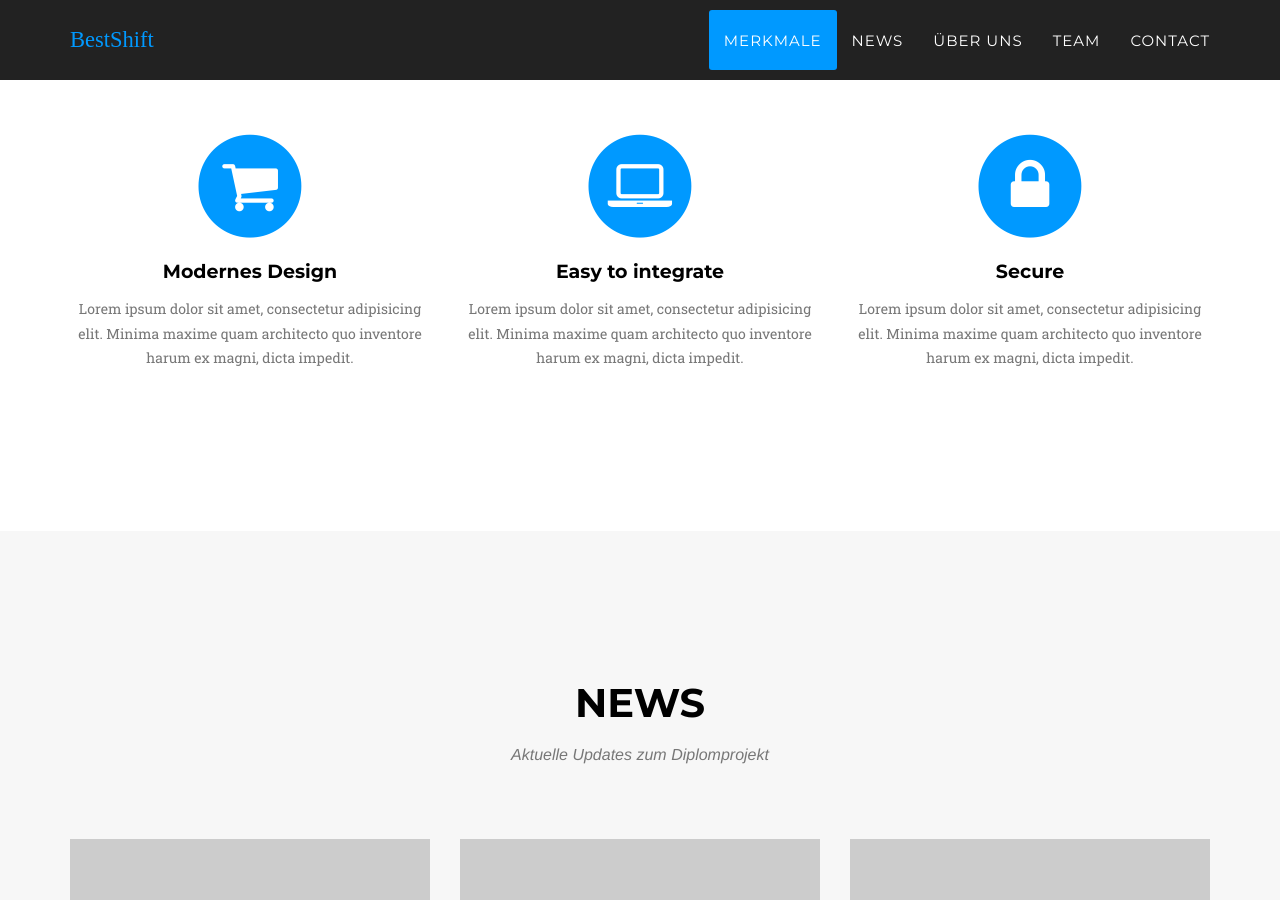
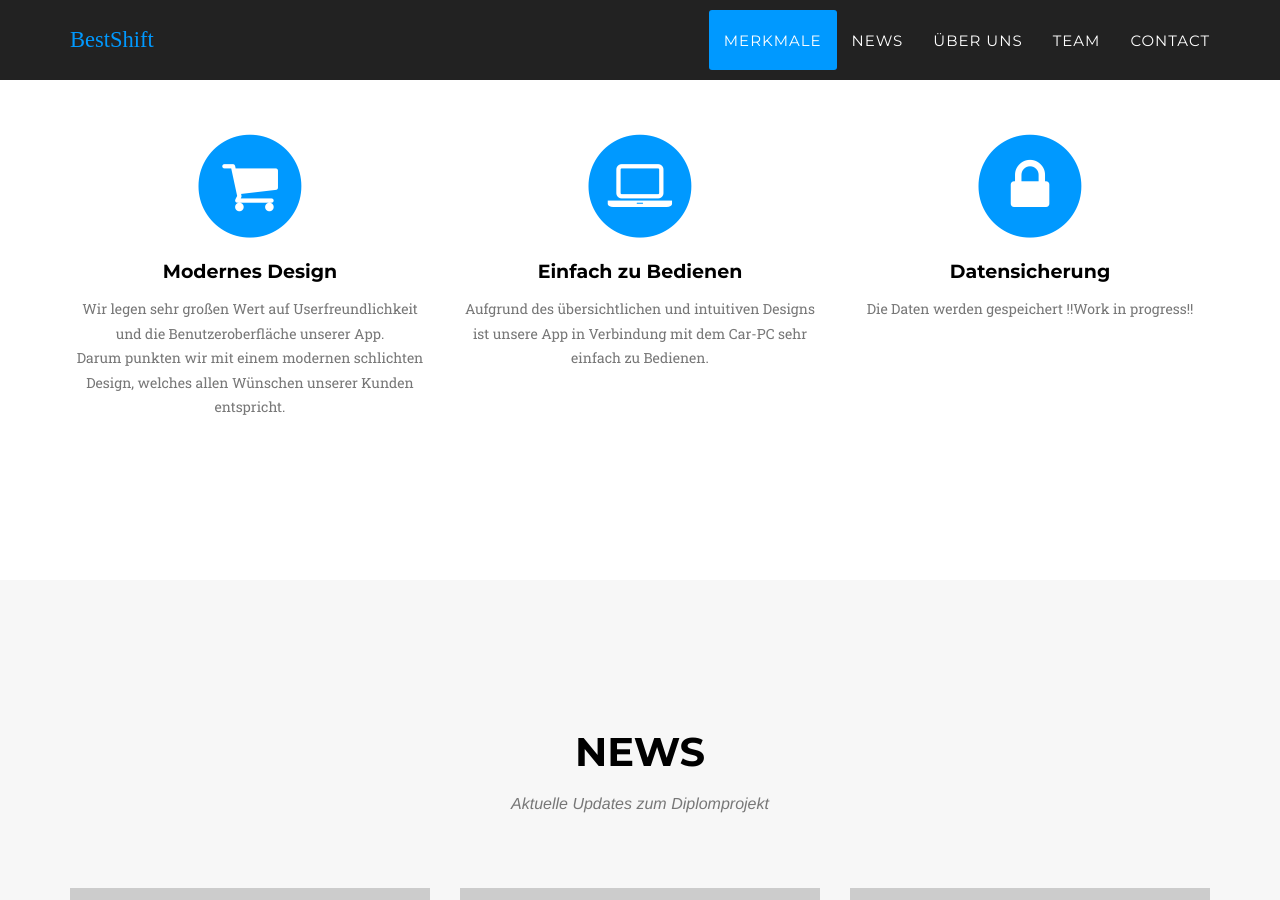
Before and after one commit to BestShift/documents, a Jekyll site: the page built from index.html, in a window 1280 px wide and 900 px high, scrolled down 1081 px. Built offline with Jekyll 4.4.1, drawn with Linux system fonts in a browser that asks for light colours; some web fonts are replaced.

Commit message:
Updated services.html

```diff
--- a/_includes/services.html
+++ b/_includes/services.html
@@ -14,23 +14,29 @@
                         <i class="fa fa-shopping-cart fa-stack-1x fa-inverse"></i>
                     </span>
                     <h4 class="service-heading">Modernes Design</h4>
-                    <p class="text-muted">Lorem ipsum dolor sit amet, consectetur adipisicing elit. Minima maxime quam architecto quo inventore harum ex magni, dicta impedit.</p>
+                    <p class="text-muted">
+					    Wir legen sehr großen Wert auf Userfreundlichkeit und die Benutzeroberfläche unserer App.
+                        <br/>
+						Darum punkten wir mit einem modernen schlichten Design, welches allen Wünschen unserer Kunden entspricht.
+					</p>
                 </div>
                 <div class="col-md-4">
                     <span class="fa-stack fa-4x">
                         <i class="fa fa-circle fa-stack-2x text-primary"></i>
                         <i class="fa fa-laptop fa-stack-1x fa-inverse"></i>
                     </span>
-                    <h4 class="service-heading">Easy to integrate</h4>
-                    <p class="text-muted">Lorem ipsum dolor sit amet, consectetur adipisicing elit. Minima maxime quam architecto quo inventore harum ex magni, dicta impedit.</p>
+                    <h4 class="service-heading">Einfach zu Bedienen</h4>
+                    <p class="text-muted">
+						Aufgrund des übersichtlichen und intuitiven Designs ist unsere App in Verbindung mit dem Car-PC sehr einfach zu Bedienen.
+					</p>
                 </div>
                 <div class="col-md-4">
                     <span class="fa-stack fa-4x">
                         <i class="fa fa-circle fa-stack-2x text-primary"></i>
                         <i class="fa fa-lock fa-stack-1x fa-inverse"></i>
                     </span>
-                    <h4 class="service-heading">Secure</h4>
-                    <p class="text-muted">Lorem ipsum dolor sit amet, consectetur adipisicing elit. Minima maxime quam architecto quo inventore harum ex magni, dicta impedit.</p>
+                    <h4 class="service-heading">Datensicherung</h4>
+                    <p class="text-muted">Die Daten werden gespeichert !!Work in progress!!</p>
                 </div>
             </div>
         </div>
```
